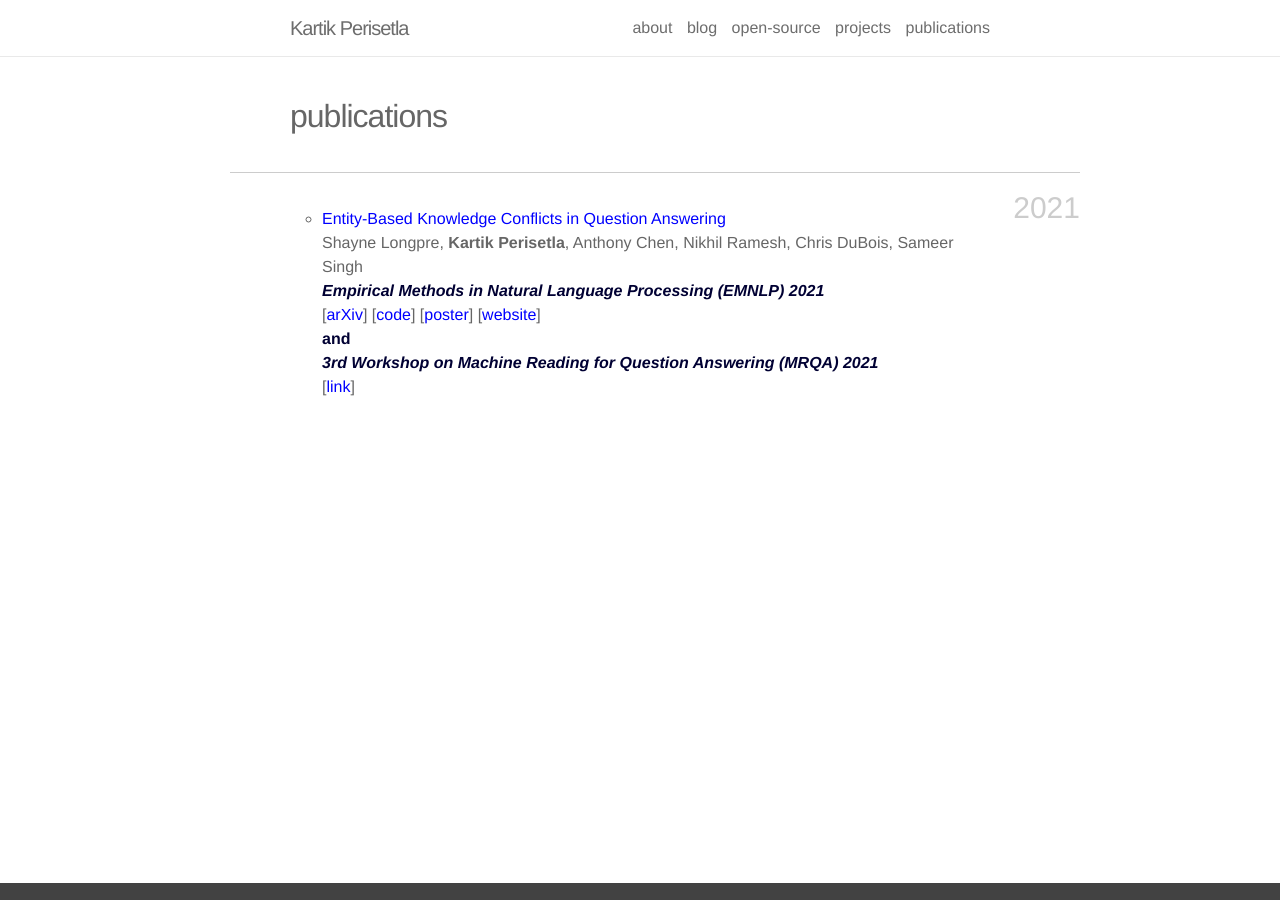
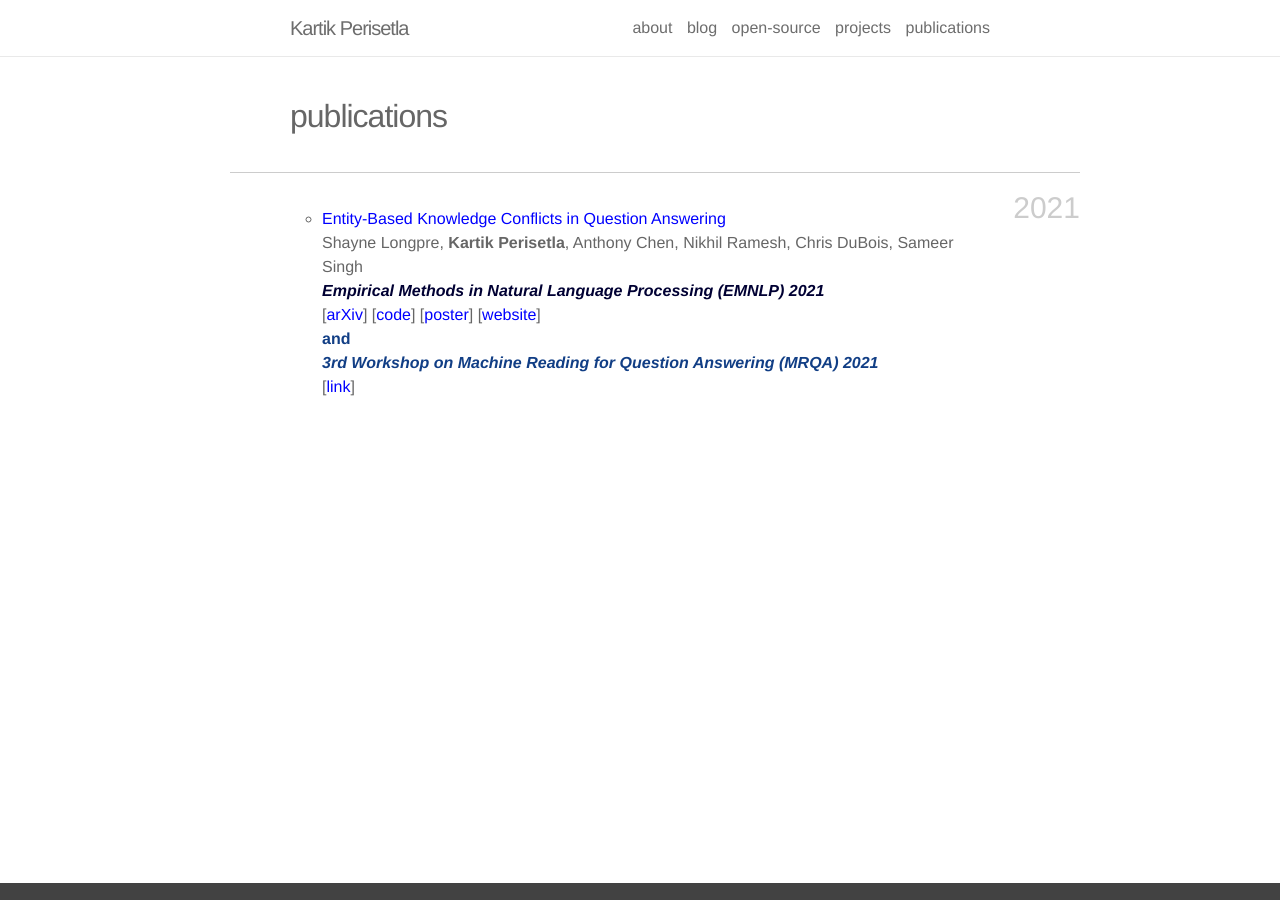
Before and after one commit to kartikperisetla/kartikperisetla.github.io, a Jekyll site: the page built from _pages/publications.md, in a window 1280 px wide. Built offline with Jekyll 4.4.1, drawn with Linux system fonts in a browser that asks for light colours; nearby versions of some CDN libraries.

```diff
--- a/_pages/publications.md
+++ b/_pages/publications.md
@@ -25,10 +25,10 @@
   <span class="links">
     [<a  style="color:blue" href="https://arxiv.org/abs/2109.05052" target="_blank">arXiv</a>] [<a  style="color:blue" href="https://github.com/apple/ml-knowledge-conflicts" target="_blank">code</a>] [<a  style="color:blue" href="{{ site.baseurl }}/assets/files/poster_final.pdf" target="_blank">poster</a>] [<a  style="color:blue" href="https://machinelearning.apple.com/research/entity-knowledge-conflicts" target="_blank">website</a>]
   </span>
-  <span class="periodical" style="color:#000033">
+  <span class="periodical" style="color:#113e85">
       <b>and</b>
     </span>
-    <span class="periodical" style="color:#000033">
+    <span class="periodical" style="color:#113e85">
       <b><i>3rd Workshop on Machine Reading for Question Answering (MRQA) 2021</i></b>
     </span>
     <span class="links">
```
